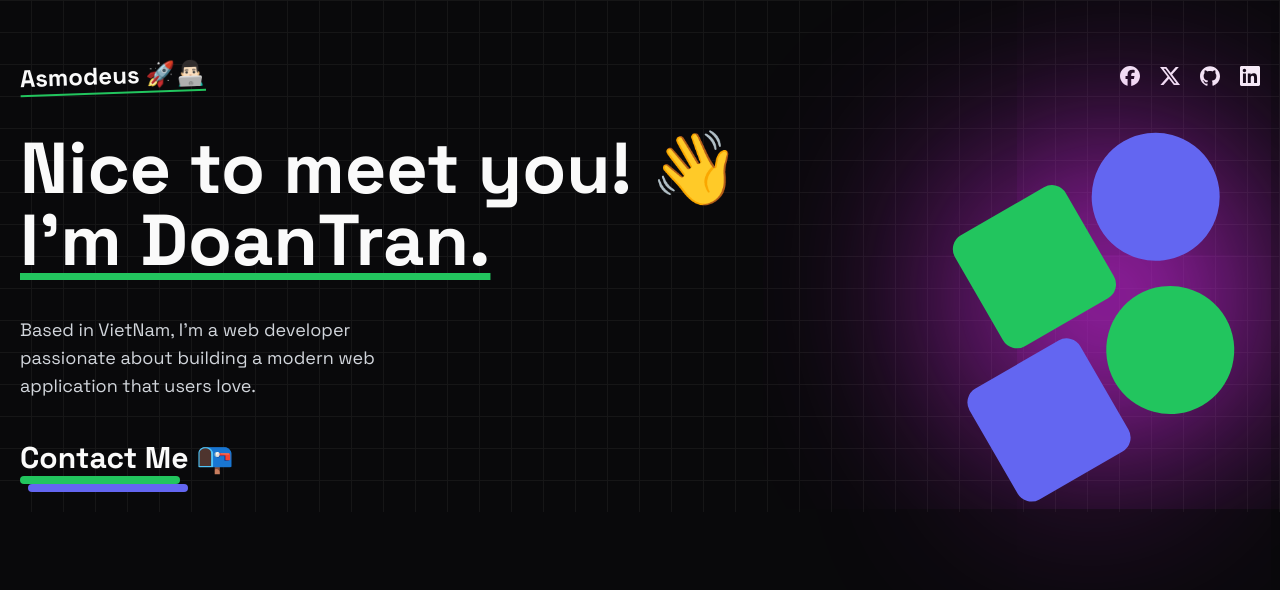
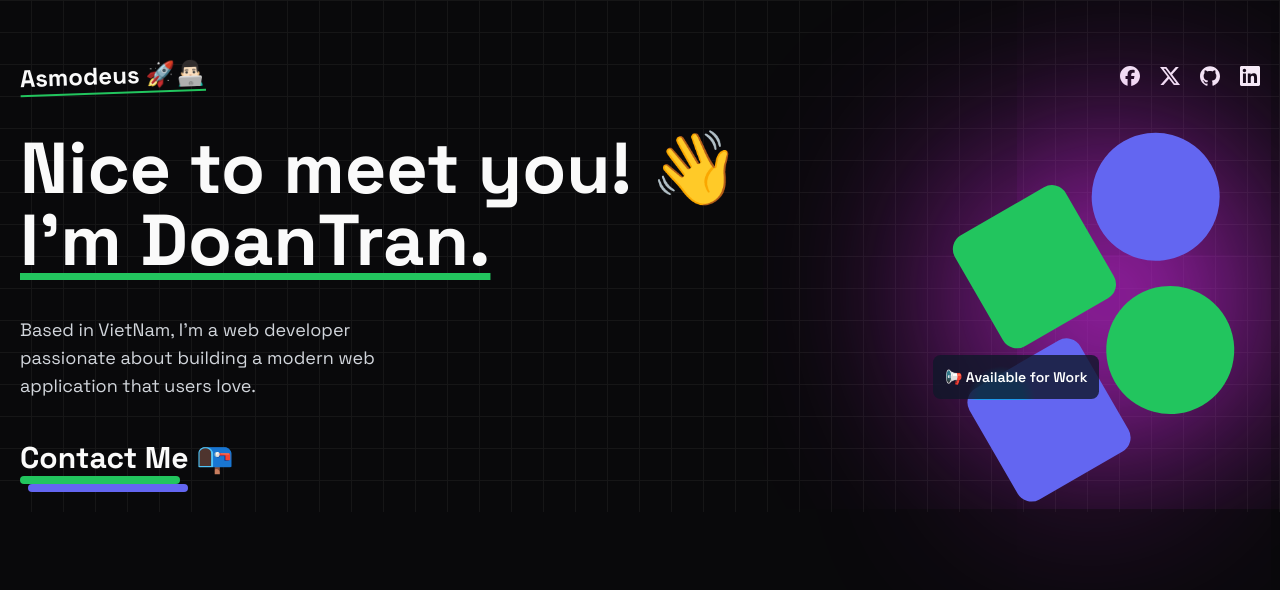
Before and after one commit to Gressi-177/portfolio, a Next.js app: page / in a window 1280 px wide. Shown: the top 590 px of the page. Built offline with nearby package versions, Linux system fonts and the light colour scheme.

Commit message:
refactor: Add Tran-Viet-Doan's CV and "Available for Work" button to hero section

```diff
--- /dev/null
+++ b/src/components/base/moving-border.tsx
@@ -0,0 +1,136 @@
+"use client";
+
+import { cn } from "@/lib/utils";
+import {
+  motion,
+  useAnimationFrame,
+  useMotionTemplate,
+  useMotionValue,
+  useTransform,
+} from "framer-motion";
+import { ElementType, useRef } from "react";
+
+interface ButtonProps {
+  borderRadius?: string;
+  children?: React.ReactNode;
+  as?: ElementType;
+  containerClassName?: string;
+  className?: string;
+  borderClassName?: string;
+  duration?: number;
+}
+
+export default function Button({
+  borderRadius = "1.75rem",
+  children,
+  as: Component = "button",
+  containerClassName,
+  borderClassName,
+  duration,
+  className,
+  ...props
+}: ButtonProps) {
+  return (
+    <Component
+      className={cn(
+        "bg-transparent relative text-xl h-16 w-40 p-[1px] overflow-hidden ",
+        containerClassName
+      )}
+      style={{ borderRadius: borderRadius }}
+      {...props}
+    >
+      <div
+        className="absolute inset-0"
+        style={{ borderRadius: `calc(${borderRadius} * 0.96)` }}
+      >
+        <MovingBorder duration={duration}>
+          <div
+            className={cn(
+              "h-20 w-20 opacity-[0.8] bg-[radial-gradient(var(--sky-500)_40%,transparent_60%)]",
+              borderClassName
+            )}
+          />
+        </MovingBorder>
+      </div>
+      <div
+        className={cn(
+          "relative bg-slate-900/[0.8] border border-slate-800 text-white flex items-center justify-center w-full h-full text-sm antialiased",
+          className
+        )}
+        style={{
+          borderRadius: `calc(${borderRadius} * 0.96)`,
+        }}
+      >
+        {children}
+      </div>
+    </Component>
+  );
+}
+
+interface MovingBorderProps {
+  children: React.ReactNode;
+  duration?: number;
+  rx?: string;
+  ry?: string;
+}
+
+const MovingBorder = ({
+  children,
+  duration = 2000,
+  rx,
+  ry,
+  ...props
+}: MovingBorderProps) => {
+  const pathRef = useRef<SVGRectElement>(null);
+  const progress = useMotionValue<number>(0);
+  useAnimationFrame((time) => {
+    const length = pathRef.current?.getTotalLength();
+    if (length) {
+      const pxPerMillisecond = length / duration;
+      progress.set((time * pxPerMillisecond) % length);
+    }
+  });
+
+  const x = useTransform(
+    progress,
+    (val) => pathRef.current?.getPointAtLength(val).x ?? 0
+  );
+  const y = useTransform(
+    progress,
+    (val) => pathRef.current?.getPointAtLength(val).y ?? 0
+  );
+
+  const transform = useMotionTemplate`translateX(${x}px) translateY(${y}px) translateX(-50%) translateY(-50%)`;
+  return (
+    <>
+      <svg
+        xmlns="http://www.w3.org/2000/svg"
+        preserveAspectRatio="none"
+        className="absolute h-full w-full"
+        width="100%"
+        height="100%"
+        {...props}
+      >
+        <rect
+          fill="none"
+          width="100%"
+          height="100%"
+          rx={rx}
+          ry={ry}
+          ref={pathRef}
+        />
+      </svg>
+      <motion.div
+        style={{
+          position: "absolute",
+          top: 0,
+          left: 0,
+          display: "inline-block",
+          transform,
+        }}
+      >
+        {children}
+      </motion.div>
+    </>
+  );
+};
--- a/src/components/common/hero-section.tsx
+++ b/src/components/common/hero-section.tsx
@@ -1,4 +1,5 @@
 import Link from "next/link";
+import Button from "../base/moving-border";
 
 export default function HeroSection() {
   return (
@@ -40,6 +41,17 @@ export default function HeroSection() {
           </div>
           <div className="glow absolute top-[40%] -z-10 left-1/2"></div>
         </div>
+        <div className="absolute bottom-5 sm:bottom-14 left-0 sm:-left-10">
+          <Link href="/Tran-Viet-Doan_Frontend_CV.pdf" download>
+            <Button
+              borderRadius="0.5rem"
+              containerClassName="w-max h-max bg-transparent"
+              className="text-white border-slate-800 p-3 font-semibold"
+            >
+              📢 Available for Work
+            </Button>
+          </Link>
+        </div>
       </div>
     </div>
   );
--- a/tailwind.config.ts
+++ b/tailwind.config.ts
@@ -64,6 +64,7 @@ const config: Config = {
     },
   },
   plugins: [
+    addVariablesForColors,
     require("tailwindcss-animate"),
     function ({ matchUtilities, theme }: any) {
       matchUtilities(
@@ -90,3 +91,15 @@ const config: Config = {
   ],
 };
 export default config;
+
+// This plugin adds each Tailwind color as a global CSS variable, e.g. var(--gray-200).
+function addVariablesForColors({ addBase, theme }: any) {
+  const allColors = flattenColorPalette(theme("colors"));
+  const newVars = Object.fromEntries(
+    Object.entries(allColors).map(([key, val]) => [`--${key}`, val])
+  );
+
+  addBase({
+    ":root": newVars,
+  });
+}
```
Also changed, not shown: 1 other file (tests, documents, lock files or other folders).
